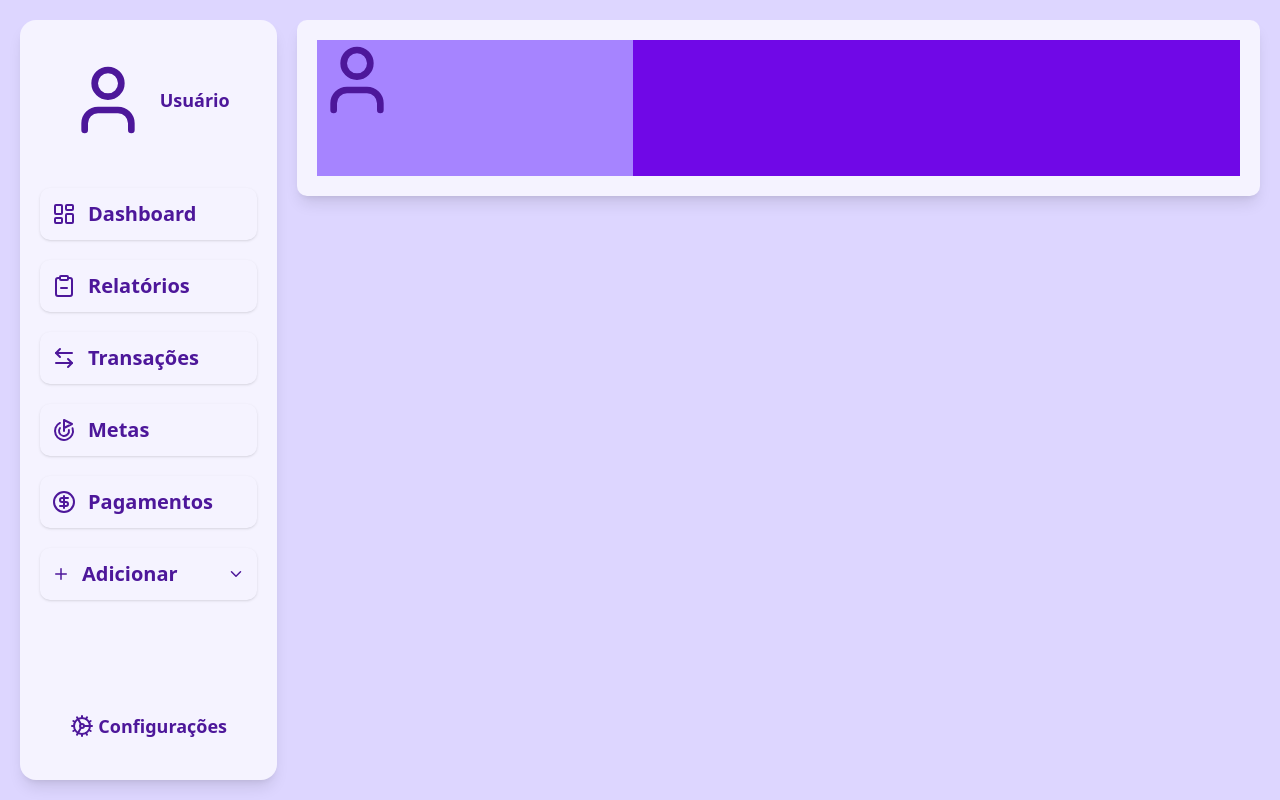
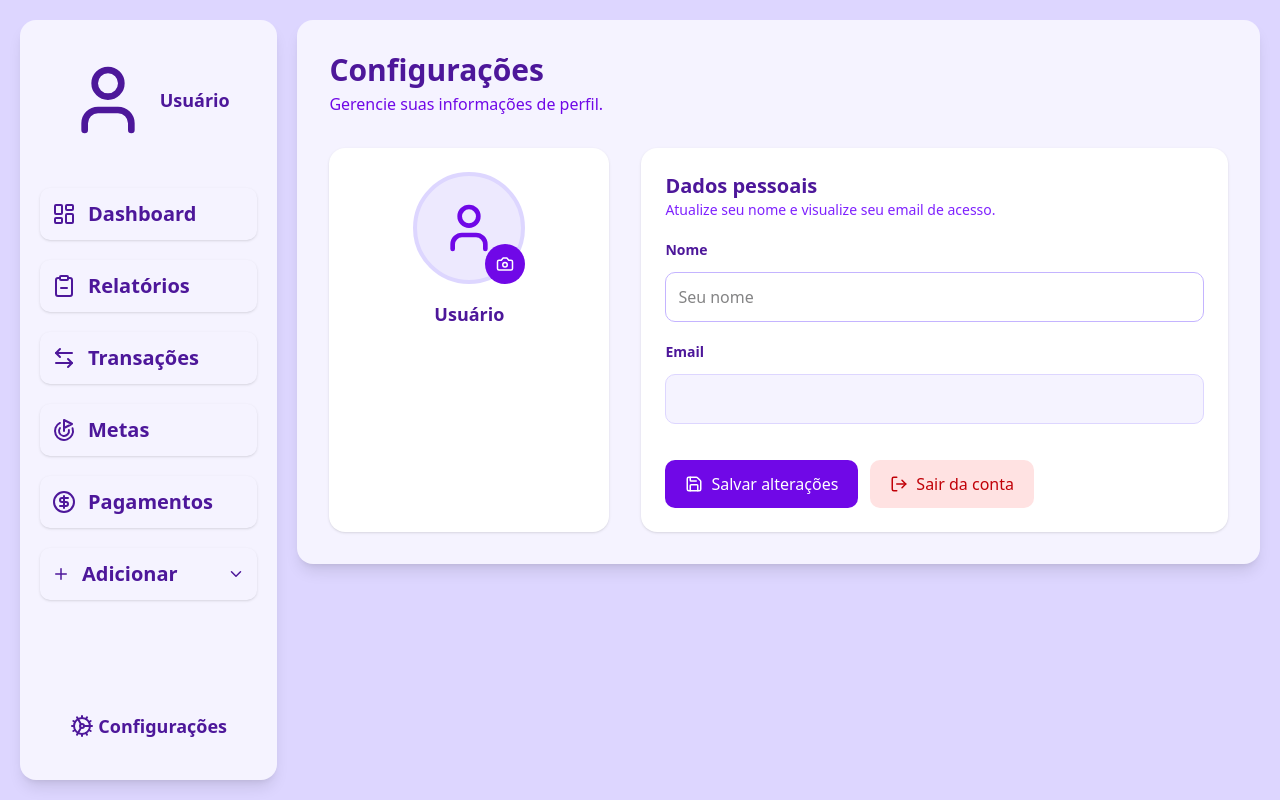
Before and after one commit to mario-leandro/controle-financeiro, a Next.js app: page /Configuracoes in a window 1280 px wide. Built offline with nearby package versions, Linux system fonts and the light colour scheme; no server answers.

Commit message:
criando pagina de configuração

```diff
--- a/src/app/Configuracoes/page.tsx
+++ b/src/app/Configuracoes/page.tsx
@@ -1,43 +1,181 @@
 "use client";
+
 import NavegacaoUsuario from "@/components/NavegacaoUsuario";
 import Image from "next/image";
 import { useAuth } from "@/context/AuthContext";
-import { User } from "lucide-react";
+import { Camera, LogOut, Save, User } from "lucide-react";
+import { useState } from "react";
+import { uploadAvatar, updateAvatar } from "@/services/uploadAvatar";
+import { createClient } from "@/lib/supabase/client";
 
 export default function Configuracoes() {
-  const { user, profile, signOut } = useAuth();
+  const { user, profile, signOut, refreshProfile } = useAuth();
+  const supabase = createClient();
 
-  const nome = profile?.nome || user?.email?.split("@")[0] || "Usuário";
+  const [nome, setNome] = useState(profile?.nome || "");
+  const [loading, setLoading] = useState(false);
+
+  const email = user?.email || "";
   const fotoUsuario = profile?.avatar_url;
-  const email = user?.email || "";
+
+  async function handleUpdateProfile() {
+    if (!user) return;
+
+    try {
+      setLoading(true);
+
+      const { error } = await supabase
+        .from("profiles")
+        .update({ nome })
+        .eq("id", user.id);
+
+      if (error) throw error;
+
+      await refreshProfile();
+
+      alert("Perfil atualizado com sucesso!");
+    } catch (error) {
+      console.error(error);
+      alert("Erro ao atualizar perfil.");
+    } finally {
+      setLoading(false);
+    }
+  }
+
+  async function handleAvatarChange(e: React.ChangeEvent<HTMLInputElement>) {
+    const file = e.target.files?.[0];
+    if (!file || !user) return;
+
+    try {
+      setLoading(true);
+
+      const url = await uploadAvatar(file, user.id);
+      await updateAvatar(user.id, url);
+      await refreshProfile();
+
+      alert("Foto atualizada com sucesso!");
+    } catch (error) {
+      console.error(error);
+      alert("Erro ao atualizar foto.");
+    } finally {
+      setLoading(false);
+    }
+  }
+
+  async function handleLogout() {
+    await signOut();
+    window.location.href = "/auth/login";
+  }
 
   return (
-    <div className="w-full h-screen flex justify-center items-start">
+    <div className="w-full h-screen flex justify-center items-start bg-violet-200">
       <div className="w-full h-full flex flex-row justify-start items-start p-3 md:p-5 gap-5">
         <NavegacaoUsuario />
 
-        <div className="w-full h-full flex flex-col gap-5">
-          <div className="w-full min-h-44 flex flex-row bg-violet-50 p-5 rounded-lg shadow-lg">
-            <div className="w-120 flex flex-col h-full bg-violet-400">
-              <div>
+        <main className="w-full flex flex-col gap-5">
+          <div className="w-full bg-violet-50 rounded-2xl shadow-lg p-6 md:p-8">
+            <div className="mb-8">
+              <h1 className="text-2xl md:text-3xl font-bold text-violet-900">
+                Configurações
+              </h1>
+              <p className="text-sm md:text-base text-violet-700 mt-1">
+                Gerencie suas informações de perfil.
+              </p>
+            </div>
+
+            <div className="grid grid-cols-1 lg:grid-cols-[280px_1fr] gap-8">
+              <section className="flex flex-col items-center justify-start bg-white rounded-2xl shadow-sm p-6">
+                <div className="relative">
                   {fotoUsuario ? (
                     <Image
-                    className="w-15 h-15 md:w-20 md:h-20 rounded-full"
+                      className="w-28 h-28 rounded-full object-cover border-4 border-violet-200"
                       src={fotoUsuario}
-                    alt={`Foto do usuário ${nome}`}
-                    width={80}
-                    height={80}
+                      alt={`Foto do usuário ${nome || "Usuário"}`}
+                      width={112}
+                      height={112}
                     />
                   ) : (
-                  <User className="w-15 h-15 md:w-20 md:h-20 text-violet-900" />
+                    <div className="w-28 h-28 rounded-full bg-violet-100 flex items-center justify-center border-4 border-violet-200">
+                      <User className="w-14 h-14 text-violet-700" />
+                    </div>
                   )}
-              </div>
-              <div></div>
+
+                  <label className="absolute bottom-0 right-0 w-10 h-10 rounded-full bg-violet-700 text-white flex items-center justify-center cursor-pointer hover:bg-violet-800 transition-colors">
+                    <Camera size={18} />
+                    <input
+                      type="file"
+                      accept="image/*"
+                      onChange={handleAvatarChange}
+                      className="hidden"
+                    />
+                  </label>
                 </div>
 
-            <div className="w-full h-full bg-violet-700"></div>
+                <h2 className="mt-4 text-lg font-bold text-violet-900">
+                  {profile?.nome || user?.email?.split("@")[0] || "Usuário"}
+                </h2>
+
+                <p className="text-sm text-violet-600 break-all text-center">
+                  {email}
+                </p>
+              </section>
+
+              <section className="bg-white rounded-2xl shadow-sm p-6 flex flex-col gap-5">
+                <div>
+                  <h2 className="text-xl font-bold text-violet-900">
+                    Dados pessoais
+                  </h2>
+                  <p className="text-sm text-violet-600">
+                    Atualize seu nome e visualize seu email de acesso.
+                  </p>
+                </div>
+
+                <div className="flex flex-col gap-3">
+                  <label className="text-sm font-semibold text-violet-900">
+                    Nome
+                  </label>
+                  <input
+                    value={nome}
+                    onChange={(e) => setNome(e.target.value)}
+                    type="text"
+                    placeholder="Seu nome"
+                    className="w-full p-3 rounded-lg border border-violet-300 focus:outline-none focus:ring-2 focus:ring-violet-500"
+                  />
+                </div>
+
+                <div className="flex flex-col gap-3">
+                  <label className="text-sm font-semibold text-violet-900">
+                    Email
+                  </label>
+                  <input
+                    value={email}
+                    disabled
+                    className="w-full p-3 rounded-lg border border-violet-200 bg-violet-50 text-violet-700 cursor-not-allowed"
+                  />
+                </div>
+
+                <div className="flex flex-col sm:flex-row gap-3 mt-4">
+                  <button
+                    onClick={handleUpdateProfile}
+                    disabled={loading}
+                    className="flex items-center justify-center gap-2 px-5 py-3 bg-violet-700 text-white rounded-lg hover:bg-violet-800 transition-colors disabled:opacity-60"
+                  >
+                    <Save size={18} />
+                    {loading ? "Salvando..." : "Salvar alterações"}
+                  </button>
+
+                  <button
+                    onClick={handleLogout}
+                    className="flex items-center justify-center gap-2 px-5 py-3 bg-red-100 text-red-700 rounded-lg hover:bg-red-200 transition-colors"
+                  >
+                    <LogOut size={18} />
+                    Sair da conta
+                  </button>
+                </div>
+              </section>
             </div>
           </div>
+        </main>
       </div>
     </div>
   );
```
Lines whose indentation alone changed are shown as unchanged.
